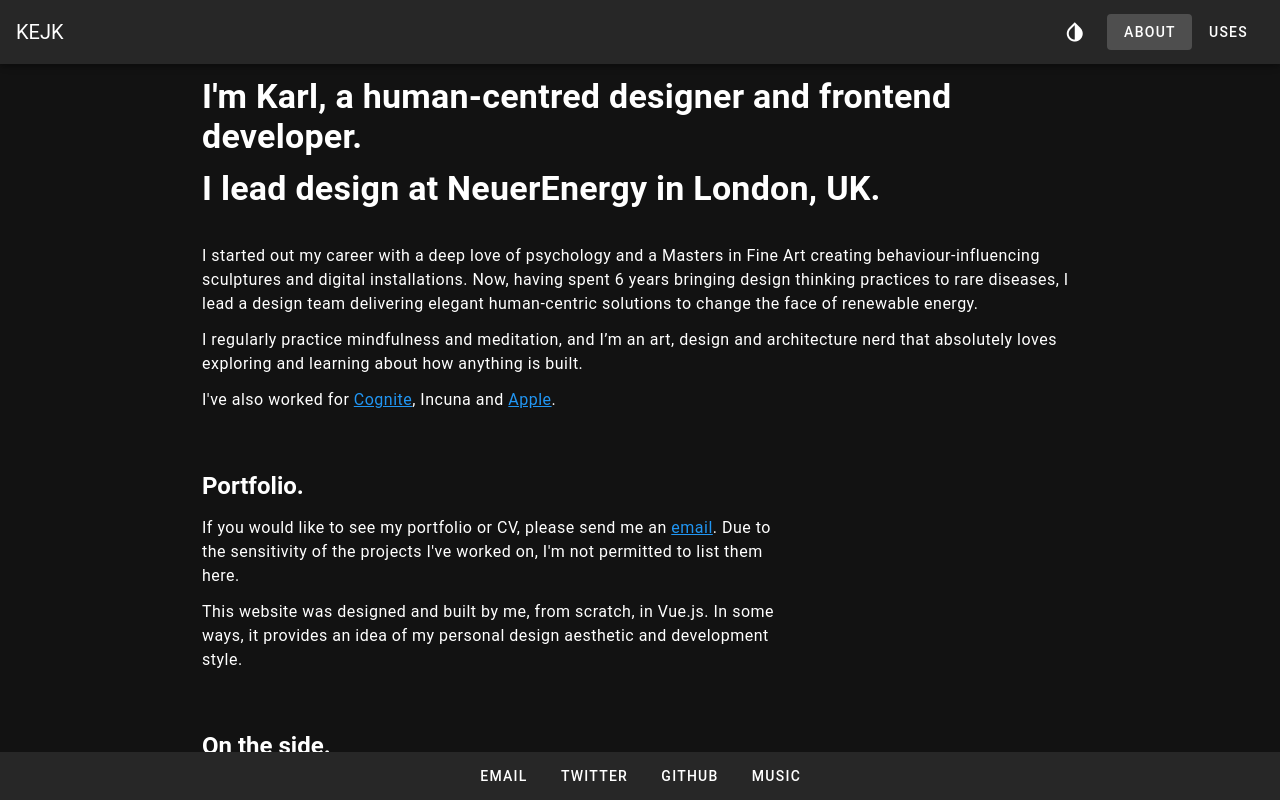
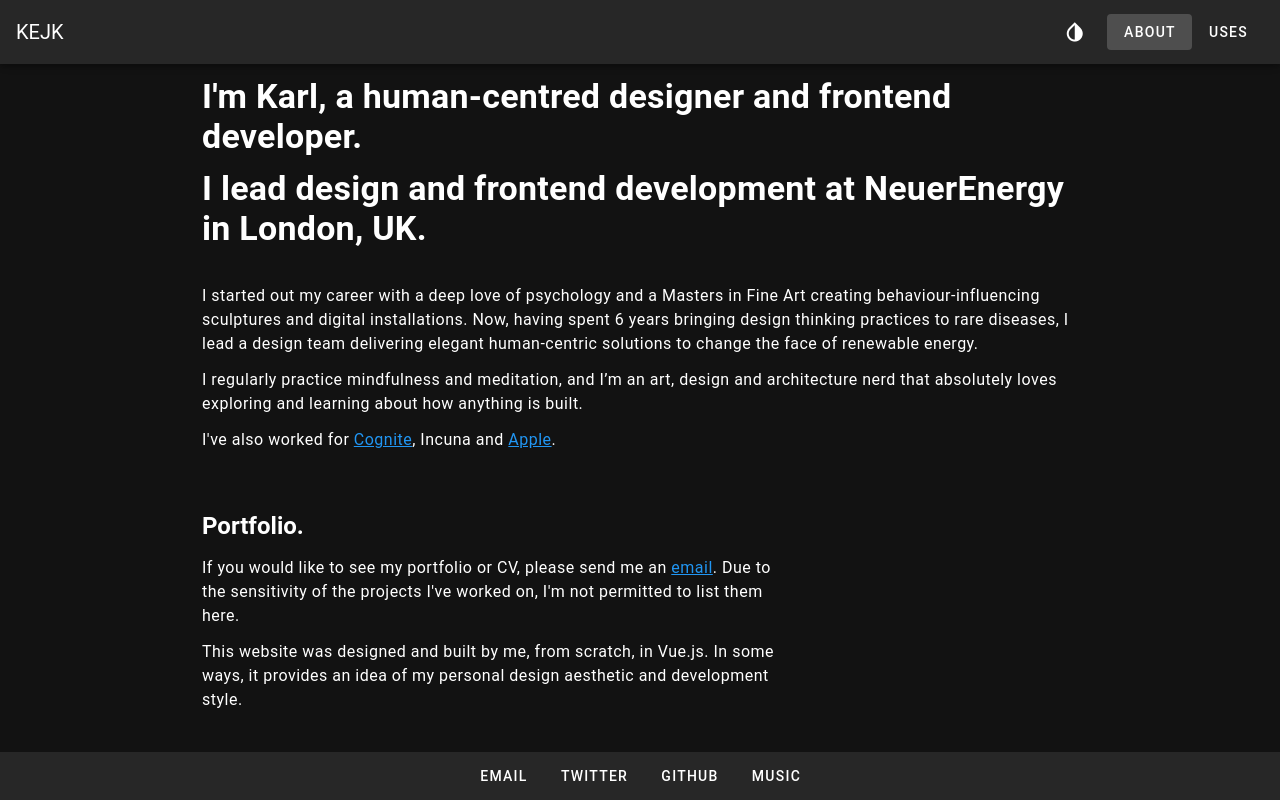
Before and after one commit to kemiljk/kejk_vue_rebuild, a Vue app: page / in a window 1280 px wide. Shown: the top 800 px of the page. Built offline with nearby package versions, Linux system fonts and the light colour scheme.

Commit message:
quick wording fix

```diff
--- a/src/views/About.vue
+++ b/src/views/About.vue
@@ -6,7 +6,7 @@
           class="display-1 font-weight-bold mb-3"
           aria-label="intro to Karl"
         >I'm Karl, a human-centred designer and frontend developer.</h1>
-        <h1 class="display-1 font-weight-bold mb-3">I lead design at NeuerEnergy in London, UK.</h1>
+        <h1 class="display-1 font-weight-bold mb-3">I lead design and frontend development at NeuerEnergy in London, UK.</h1>
       </v-col>
 
       <v-col class="mb-5" cols="12">
```
